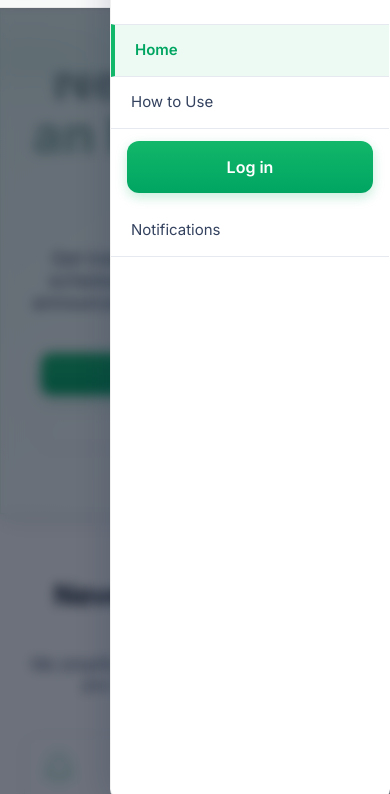
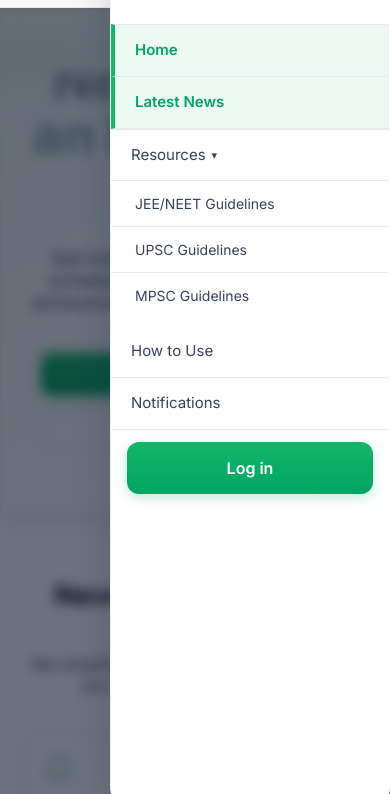
Before and after one commit to pratham2025/WEB_SCRAPING, a plain HTML site: page frontend/index.html in a window 390 px wide. Both pictures are taken after a click on the button "Toggle menu". Shown: the part 45-839 px from the top of the page. Drawn offline with nearby package versions, Linux system fonts and the light colour scheme; no server answers.

Commit message:
Enhance navigation with new dropdown for resources, add latest news section link, and improve mobile login button accessibility. Update styles for dropdown and login buttons for better responsiveness.

```diff
--- a/frontend/_header.html
+++ b/frontend/_header.html
@@ -13,10 +13,23 @@
 
   <nav class="actions" id="mainNav">
       <a class="link" href="index.html">Home</a>
+      <a class="link" href="index.html#latest-news">Latest News</a>
+      <div class="nav-dropdown">
+        <button class="link dropdown-toggle" type="button" aria-expanded="false">Resources
+          <span class="chevron" aria-hidden="true">▾</span>
+        </button>
+        <div class="dropdown-menu" role="menu">
+          <a class="dropdown-item" href="jeeneet-guidelines.html" role="menuitem">JEE/NEET Guidelines</a>
+          <a class="dropdown-item" href="upsc-guidelines.html" role="menuitem">UPSC Guidelines</a>
+          <a class="dropdown-item" href="mpsc-guidelines.html" role="menuitem">MPSC Guidelines</a>
+        </div>
+      </div>
       <a class="link" href="how-to-use.html">How to Use</a>
-      <button class="btn primary login-btn-nav" id="loginBtn" type="button">Log in</button>
       <a class="link" href="notifications.html">Notifications</a>
+      <!-- Login button also in mobile drawer for accessibility -->
+      <button class="btn primary login-btn-nav mobile-only" id="loginBtnMobile" type="button">Log in</button>
   </nav>
+
 
   <!-- User Details Section (Top Right) -->
   <div class="user-details" id="userDetails" style="display: none;">
--- a/frontend/common.js
+++ b/frontend/common.js
@@ -23,6 +23,10 @@ document.addEventListener("DOMContentLoaded", async function() {
                   injectedModal.innerHTML = modalContent;
               }
           }
+
+          // Setup mobile menu immediately after header is injected
+          console.log('Header injected, calling setupMobileMenu');
+          setupMobileMenu();
       }
 
       if (footerRes.ok && footerPlaceholder) {
@@ -41,11 +45,16 @@ document.addEventListener("DOMContentLoaded", async function() {
         setupLoginModal();
       }, 50);
 
-      // Ensure login button is visible initially (will be hidden if user is logged in)
+      // Ensure login buttons are visible initially (will be hidden if user is logged in)
       const loginBtn = document.getElementById('loginBtn');
+      const loginBtnMobile = document.getElementById('loginBtnMobile');
       if (loginBtn) {
-        loginBtn.style.display = 'inline-block';
+        loginBtn.style.display = 'inline-flex';
         loginBtn.style.visibility = 'visible';
+      }
+      if (loginBtnMobile) {
+        loginBtnMobile.style.display = 'flex';
+        loginBtnMobile.style.visibility = 'visible';
       }
 
       // Check and display user details if logged in
@@ -57,11 +66,6 @@ document.addEventListener("DOMContentLoaded", async function() {
       // Listen for auth state changes
       setupAuthStateListener();
 
-      // Mobile menu toggle - use setTimeout to ensure DOM is ready
-      setTimeout(() => {
-        setupMobileMenu();
-      }, 100);
-
       // Google Sign-In is now handled by Supabase OAuth (auth.js)
       // No need to initialize the old Google Sign-In library
 
@@ -71,18 +75,24 @@ document.addEventListener("DOMContentLoaded", async function() {
 });
 
 function setActiveNavLink() {
+  try {
     // Use 'index.html' as the default for root paths
     const currentPage = window.location.pathname.split('/').pop() || 'index.html';
     const navLinks = document.querySelectorAll('.actions .link');
 
     navLinks.forEach(link => {
-      const linkPage = link.getAttribute('href').split('/').pop();
+        const href = link.getAttribute('href');
+        if (!href) return;
+        const linkPage = href.split('/').pop().split('#')[0] || 'index.html';
         if (linkPage === currentPage) {
             link.classList.add('active');
         } else {
             link.classList.remove('active');
         }
     });
+  } catch (error) {
+    console.error('Error setting active nav link:', error);
+  }
 }
 
 function handleSearchBar() {
@@ -101,8 +111,9 @@ function handleSearchBar() {
 // --- Auth modal and Google Sign-In ---
 function setupLoginModal(){
   const loginBtn = document.getElementById('loginBtn');
+  const loginBtnMobile = document.getElementById('loginBtnMobile');
   const modal = document.getElementById('loginModal');
-  if(!loginBtn || !modal) {
+  if((!loginBtn && !loginBtnMobile) || !modal) {
     console.warn('Login button or modal not found');
     return;
   }
@@ -176,6 +187,8 @@ function setupLoginModal(){
   };
   const close = () => { modal.setAttribute('aria-hidden','true'); };
 
+  // Attach event listeners to both login buttons
+  if (loginBtn) {
     loginBtn.addEventListener('click', () => {
         open();
         // Reset form when opening
@@ -183,9 +196,20 @@ function setupLoginModal(){
         if (form) {
           form.reset();
         }
-      // Google Sign-In is now handled by Supabase OAuth (auth.js)
-      // The button in the modal will call loginWithGoogle() directly
     });
+  }
+
+  if (loginBtnMobile) {
+    loginBtnMobile.addEventListener('click', () => {
+        open();
+        // Reset form when opening
+        const form = document.getElementById('manualLoginFormElement');
+        if (form) {
+          form.reset();
+        }
+    });
+  }
+
   closeSelectors.forEach(sel => {
       modal.querySelectorAll(sel).forEach(el => el.addEventListener('click', close));
   });
@@ -273,13 +297,17 @@ async function initGoogleSignIn(){
 function setupMobileMenu() {
   const menuToggle = document.getElementById('menuToggle');
   const mainNav = document.getElementById('mainNav');
+
   if (!menuToggle || !mainNav) {
-    console.warn('Mobile menu elements not found');
+    console.warn('Mobile menu elements not found', { menuToggle: !!menuToggle, mainNav: !!mainNav });
     return;
   }
 
+  console.log('Setting up mobile menu', { menuToggle, mainNav });
+
   // Prevent duplicate event listeners
   if (menuToggle.dataset.initialized === 'true') {
+    console.log('Mobile menu already initialized');
     return;
   }
   menuToggle.dataset.initialized = 'true';
@@ -292,22 +320,32 @@ function setupMobileMenu() {
     document.body.appendChild(overlay);
   }
 
-  const toggleMenu = () => {
+  const toggleMenu = (e) => {
+    if (e) {
+      e.preventDefault();
+      e.stopPropagation();
+    }
+    console.log('Toggle menu clicked');
     const isOpen = mainNav.classList.contains('menu-open');
+    console.log('Menu is currently', isOpen ? 'open' : 'closed');
+
     if (isOpen) {
       mainNav.classList.remove('menu-open');
       overlay.classList.remove('active');
       menuToggle.setAttribute('aria-expanded', 'false');
       document.body.style.overflow = '';
+      console.log('Menu closed');
     } else {
       mainNav.classList.add('menu-open');
       overlay.classList.add('active');
       menuToggle.setAttribute('aria-expanded', 'true');
       document.body.style.overflow = 'hidden';
+      console.log('Menu opened');
     }
   };
 
-  menuToggle.addEventListener('click', toggleMenu);
+  menuToggle.addEventListener('click', toggleMenu, true);
+  console.log('Click listener attached to menu toggle');
 
   // Close menu when clicking overlay
   overlay.addEventListener('click', () => {
@@ -317,7 +355,7 @@ function setupMobileMenu() {
   });
 
   // Close menu when clicking a link (mobile)
-  const navLinks = mainNav.querySelectorAll('.link, .btn');
+  const navLinks = mainNav.querySelectorAll('.link, .btn, .dropdown-item');
   navLinks.forEach(link => {
     link.addEventListener('click', () => {
       if (window.innerWidth <= 900 && mainNav.classList.contains('menu-open')) {
@@ -341,6 +379,7 @@ function setupMobileMenu() {
 async function updateUserDetails() {
   const userDetails = document.getElementById('userDetails');
   const loginBtn = document.getElementById('loginBtn');
+  const loginBtnMobile = document.getElementById('loginBtnMobile');
   const topbar = document.querySelector('.topbar');
 
   if (!userDetails) return;
@@ -356,9 +395,10 @@ async function updateUserDetails() {
     const user = await getLoggedInUser();
 
     if (user) {
-      // User is logged in - show user details
+      // User is logged in - show user details, hide login buttons
       userDetails.style.display = 'flex';
       if (loginBtn) loginBtn.style.display = 'none';
+      if (loginBtnMobile) loginBtnMobile.style.display = 'none';
       if (topbar) topbar.classList.add('user-logged-in');
 
       // Populate user info
@@ -426,21 +466,29 @@ async function updateUserDetails() {
       if (userNameLarge) userNameLarge.textContent = displayName;
       if (userEmailLarge) userEmailLarge.textContent = email;
     } else {
-      // User is not logged in - hide user details and show login button
+      // User is not logged in - hide user details and show login buttons
       userDetails.style.display = 'none';
       if (loginBtn) {
-        loginBtn.style.display = 'inline-block';
+        loginBtn.style.display = 'inline-flex';
         loginBtn.style.visibility = 'visible';
+      }
+      if (loginBtnMobile) {
+        loginBtnMobile.style.display = 'flex';
+        loginBtnMobile.style.visibility = 'visible';
       }
       if (topbar) topbar.classList.remove('user-logged-in');
     }
   } catch (error) {
     console.error('Error updating user details:', error);
-    // On error, hide user details and show login button
+    // On error, hide user details and show login buttons
     userDetails.style.display = 'none';
     if (loginBtn) {
-      loginBtn.style.display = 'inline-block';
+      loginBtn.style.display = 'inline-flex';
       loginBtn.style.visibility = 'visible';
+    }
+    if (loginBtnMobile) {
+      loginBtnMobile.style.display = 'flex';
+      loginBtnMobile.style.visibility = 'visible';
     }
     if (topbar) topbar.classList.remove('user-logged-in');
   }
--- a/frontend/index.html
+++ b/frontend/index.html
@@ -259,7 +259,7 @@
     </section>
 
     <!-- LATEST NEWS — NOTICE BOARD -->
-    <section class="latest-news" aria-label="Latest news" style="padding-top:64px;padding-bottom:64px;">
+    <section id="latest-news" class="latest-news" aria-label="Latest news" style="padding-top:64px;padding-bottom:64px;">
       <div class="constrain" data-aos="fade-up">
         <div class="latest-news-header">
           <div class="latest-news-title-section" style="text-align: center; width: 100%;">
--- a/frontend/styles.css
+++ b/frontend/styles.css
@@ -22,6 +22,7 @@
 
 *{box-sizing:border-box}
 html,body{height:100%}
+html{scroll-behavior:smooth}
 body {
   margin: 0;
   font-family: Inter, system-ui, -apple-system, Segoe UI, Roboto, Arial, "Noto Sans", "Helvetica Neue", sans-serif;
@@ -198,6 +199,73 @@ body {
   outline-offset: 2px;
 }
 
+/* Nav dropdown (Resources) */
+.nav-dropdown {
+  position: relative;
+  display: inline-flex;
+  align-items: center;
+}
+
+.dropdown-toggle {
+  gap: 6px;
+}
+
+.dropdown-toggle .chevron {
+  font-size: 11px;
+  transition: transform 0.2s ease;
+}
+
+.nav-dropdown:focus-within .chevron,
+.nav-dropdown:hover .chevron {
+  transform: rotate(180deg);
+}
+
+.dropdown-menu {
+  position: absolute;
+  top: calc(100% + 6px);
+  left: 0;
+  min-width: 220px;
+  background: #fff;
+  border: 1px solid rgba(0,0,0,.06);
+  box-shadow: 0 12px 32px rgba(15,23,42,.16);
+  border-radius: 10px;
+  padding: 8px;
+  display: flex;
+  flex-direction: column;
+  gap: 4px;
+  opacity: 0;
+  visibility: hidden;
+  pointer-events: none;
+  transition: opacity 0.18s ease, transform 0.18s ease;
+  transform: translateY(6px);
+  z-index: 999;
+}
+
+.nav-dropdown:focus-within .dropdown-menu,
+.nav-dropdown:hover .dropdown-menu {
+  opacity: 1;
+  visibility: visible;
+  pointer-events: auto;
+  transform: translateY(0);
+}
+
+.dropdown-item {
+  padding: 10px 12px;
+  border-radius: 8px;
+  color: var(--ink-700);
+  text-decoration: none;
+  font-weight: 500;
+  font-size: 14px;
+  transition: all 0.18s ease;
+}
+
+.dropdown-item:hover,
+.dropdown-item:focus-visible {
+  background: rgba(18,183,106,.1);
+  color: var(--green-700);
+  outline: none;
+}
+
 /* User Details Section */
 .user-details {
   display: flex;
@@ -431,31 +499,49 @@ body {
 }
 
 /* Hide login button when user is logged in */
-.user-logged-in .actions #loginBtn {
+.user-logged-in .login-btn-nav {
   display: none !important;
 }
 
 /* Ensure login button is visible by default */
-.actions #loginBtn {
-  display: inline-block;
-}
-
-/* Make login button stand out in navbar */
-.actions .login-btn-nav {
+.login-btn-nav {
+  display: inline-flex;
+}
+
+/* Make login button stand out in navbar - positioned on right edge */
+.login-btn-nav {
   background: linear-gradient(180deg, var(--green-500), var(--green-600)) !important;
   color: #fff !important;
   font-weight: 600 !important;
   border: none !important;
   box-shadow: 0 4px 12px rgba(18, 183, 106, 0.25), 0 2px 4px rgba(18, 183, 106, 0.15) !important;
-  padding: 7px 16px !important;
+  padding: 7px 18px !important;
   font-size: 14px !important;
   border-radius: 8px !important;
-  position: relative;
   overflow: hidden;
   min-height: 32px !important;
-}
-
-.actions .login-btn-nav::before {
+  align-items: center;
+  justify-content: center;
+  transition: all 0.2s ease;
+  cursor: pointer;
+}
+
+/* Desktop: position on right edge */
+.login-btn-nav.desktop-only {
+  position: absolute;
+  right: 20px;
+  top: 50%;
+  transform: translateY(-50%);
+  display: inline-flex;
+  z-index: 99;
+}
+
+/* Mobile: hide desktop button, show in drawer */
+.login-btn-nav.mobile-only {
+  display: none;
+}
+
+.login-btn-nav::before {
   content: '';
   position: absolute;
   top: 0;
@@ -466,25 +552,32 @@ body {
   transition: left 0.5s;
 }
 
-.actions .login-btn-nav:hover::before {
+.login-btn-nav:hover::before {
   left: 100%;
 }
 
-.actions .login-btn-nav:hover {
+.login-btn-nav.desktop-only:hover {
   background: linear-gradient(180deg, var(--green-600), var(--green-700)) !important;
   color: #fff !important;
-  transform: translateY(-2px) !important;
+  transform: translateY(-50%) translateY(-2px) !important;
   box-shadow: 0 6px 20px rgba(18, 183, 106, 0.35), 0 4px 8px rgba(18, 183, 106, 0.2) !important;
 }
 
-.actions .login-btn-nav:active {
-  transform: translateY(0) !important;
+.login-btn-nav.desktop-only:active {
+  transform: translateY(-50%) translateY(0) !important;
   box-shadow: 0 2px 8px rgba(18, 183, 106, 0.25) !important;
 }
 
-.actions .login-btn-nav::after {
-  display: none !important;
-}
+/* When user is logged in, shift user details to accommodate */
+.user-logged-in .user-details {
+  right: 20px;
+}
+
+/* Default user details position when login button is visible */
+.user-details {
+  right: 20px;
+}
+
 
 /* Mobile responsive for user details - merged into main mobile query below */
 
@@ -995,13 +1088,16 @@ body {
     flex-shrink: 0;
     order: 2; /* Place it after the brand */
     position: relative;
-    z-index: 1002; /* Above menu and overlay */
+    z-index: 1003; /* Above everything including user-details */
     margin-left: auto;
     margin-right: 8px;
-    width: 32px; /* Larger touch target */
-    height: 32px;
-    padding: 5px;
+    width: 40px; /* Larger touch target */
+    height: 40px;
+    padding: 8px;
     -webkit-tap-highlight-color: transparent;
+    cursor: pointer;
+    background: transparent;
+    border: none;
   }
 
   .menu-toggle:active {
@@ -1068,7 +1164,7 @@ body {
     gap: 0;
     box-shadow: -4px 0 32px rgba(9,30,66,.15);
     transition: right 0.35s cubic-bezier(0.4, 0, 0.2, 1);
-    z-index: 1000;
+    z-index: 1002; /* Above topbar (1001) so drawer is visible */
     overflow-y: auto;
     overflow-x: hidden;
     left: auto;
@@ -1119,8 +1215,52 @@ body {
     display: none;
   }
 
-  /* Login button styling on mobile - keep it prominent and touch-friendly */
-  .actions .login-btn-nav {
+  /* Dropdown adjustments on mobile */
+  .nav-dropdown {
+    width: 100%;
+    flex-direction: column;
+    align-items: stretch;
+  }
+
+  .dropdown-toggle {
+    width: 100%;
+    justify-content: space-between;
+  }
+
+  .dropdown-menu {
+    position: relative;
+    inset: auto;
+    width: 100%;
+    margin: 0;
+    padding: 0 0 8px 0;
+    box-shadow: none;
+    border: none;
+    border-radius: 0;
+    opacity: 1;
+    visibility: visible;
+    pointer-events: auto;
+    transform: none;
+    gap: 0;
+  }
+
+  .dropdown-item {
+    padding: 14px 24px;
+    border-bottom: 1px solid var(--ink-100);
+    border-radius: 0;
+  }
+
+  .dropdown-item:last-of-type {
+    border-bottom: none;
+  }
+
+  /* Login button on mobile - show in drawer, hide desktop version */
+  .login-btn-nav.desktop-only {
+    display: none !important;
+  }
+
+  .login-btn-nav.mobile-only {
+    position: static !important;
+    transform: none !important;
     background: linear-gradient(180deg, var(--green-500), var(--green-600)) !important;
     color: #fff !important;
     font-weight: 600 !important;
@@ -1138,23 +1278,24 @@ body {
     transition: all 0.2s ease !important;
     display: flex !important;
     align-items: center !important;
-  }
-
-  .actions .login-btn-nav:hover,
-  .actions .login-btn-nav:active {
+    order: 999; /* Put at bottom of mobile menu */
+  }
+
+  .login-btn-nav.mobile-only:hover,
+  .login-btn-nav.mobile-only:active {
     background: linear-gradient(180deg, var(--green-600), var(--green-700)) !important;
     color: #fff !important;
     transform: scale(0.98) !important;
     box-shadow: 0 2px 8px rgba(18, 183, 106, 0.3) !important;
   }
 
-  .actions .login-btn-nav:active {
+  .login-btn-nav.mobile-only:active {
     transform: scale(0.96) !important;
   }
 
   /* Extra small screens - ensure button is still prominent */
   @media (max-width: 360px) {
-    .actions .login-btn-nav {
+    .login-btn-nav.mobile-only {
       font-size: 15px !important;
       padding: 12px 20px !important;
       margin: 10px 12px !important;
```
Lines whose indentation alone changed are shown as unchanged.
